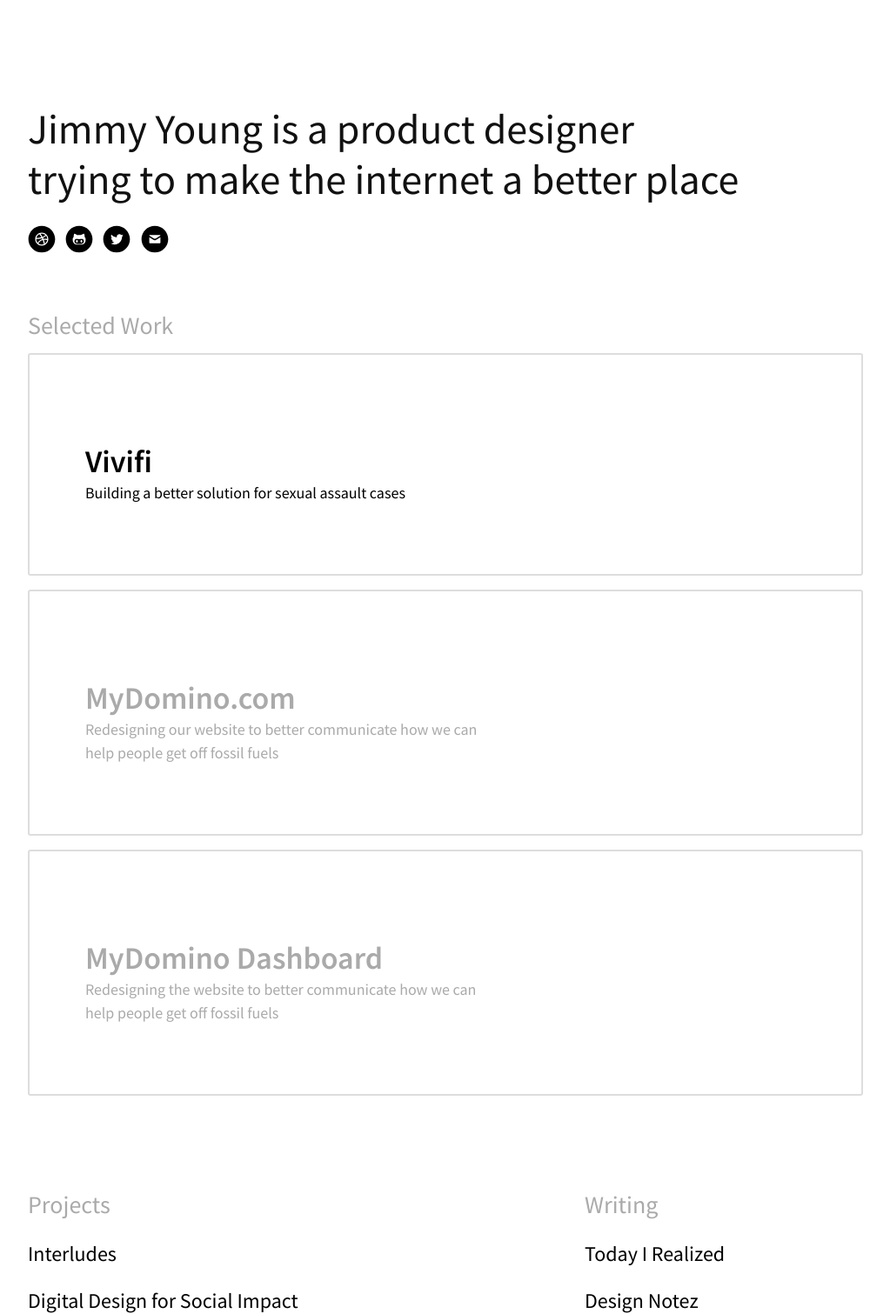
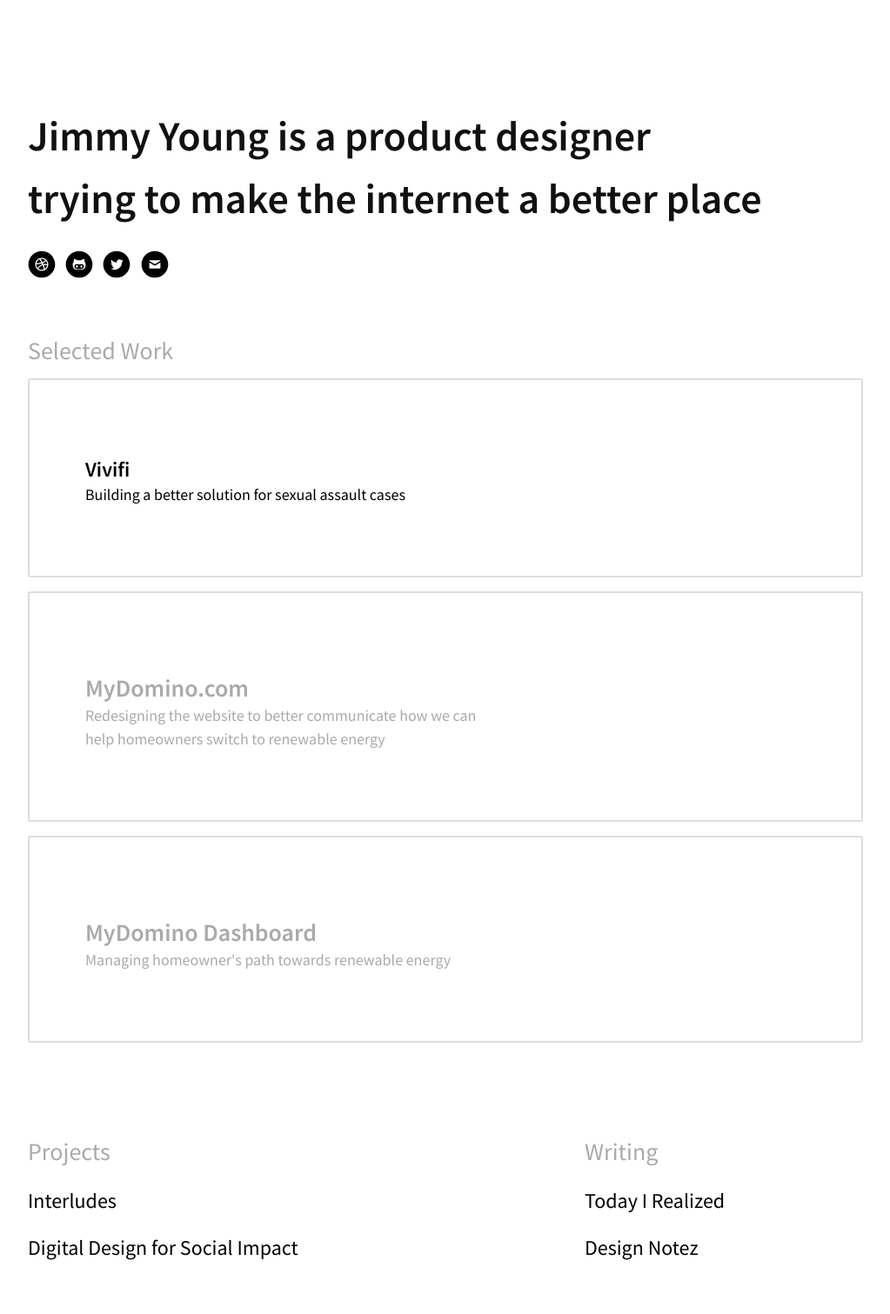
Before and after one commit to npmcdn-to-unpkg-bot/jyng.github.io, a Jekyll site: the page index.html, which Jekyll copies as it is, in a window 1280 px wide. Shown: the whole page at 87% size, without its empty margins (128-1151 px from the left). Built offline with Jekyll 4.4.1, drawn with Linux system fonts in a browser that asks for light colours; after the commit the page ends 1450 px from its top, so only the background shows below that.

Commit message:
small edits

```diff
--- a/css/posts.css
+++ b/css/posts.css
@@ -24,7 +24,10 @@ body {
 }
 
 h1, h2, h3, h4, h5, h6 { line-height: 1.25; }
-h1, .h1 {font-size: 32px;}
+h1, .h1 {
+  font-size: 32px;
+  margin-top:32px;
+  }
 h2, .h2, h3, .h3, h4, h5, h6 {font-size: 24px;}
 h2, .h2 {margin-top:48px;margin-bottom: 24px;}
 h3,.h3{color:gray;}
--- a/index.html
+++ b/index.html
@@ -26,7 +26,7 @@
     </header>
 
     <section id="intro" class="py2 mt0 md-mt4">
-      <p class="sans h2 sm-h0 m0 lh-header animated fadeInDown">
+      <p class="sans h2 bold sm-h0 m0 animated fadeInDown">
         Jimmy Young is a product designer <br class="md-show"> trying to make the internet a better&nbsp;place
       </p>
     </section>
@@ -52,19 +52,19 @@
     <h2 class="gray">Selected Work</h2>
     <div class="clearfix">
       <a href="/vivifi" class="col col-12 border border-silver rounded p3 md-p4 mb2">
-        <h3 class="mb0 bold sm-h1">Vivifi</h3>
+        <h3 class="mb0 bold sm-2">Vivifi</h3>
           <p class="mt0 col-12 sm-col-7">Building a better solution for sexual assault cases</p>
       </a>
     <div class="clearfix">
     <div class="gray col col-12 border border-silver rounded p3 md-p4 mb2">
-    <h3 class="mb0 bold sm-h1">MyDomino.com</h3>
-        <p class="mt0 col-12 sm-col-7">Redesigning our website to better communicate how we can help people get off fossil fuels</p>
+    <h3 class="mb0 bold sm-h2">MyDomino.com</h3>
+        <p class="mt0 col-12 sm-col-7">Redesigning the website to better communicate how we can help homeowners switch to renewable energy</p>
       </div>
     </div>
     <div class="clearfix">
       <div href="#" class="gray col col-12 border border-silver rounded p3 md-p4 mb2">
-        <h3 class="mb0 bold sm-h1">MyDomino Dashboard</h3>
-          <p class="mt0 col-12 sm-col-7">Redesigning the website to better communicate how we can help people get off fossil fuels</p>
+        <h3 class="mb0 bold sm-h2">MyDomino Dashboard</h3>
+          <p class="mt0 col-12 sm-col-7">Managing homeowner's path towards renewable energy</p>
       </div>
     </div>
     </div>
```
Also changed, not shown: _posts/2016-02-07-vivifi.md (+1 -1 lines), 3 other files.
